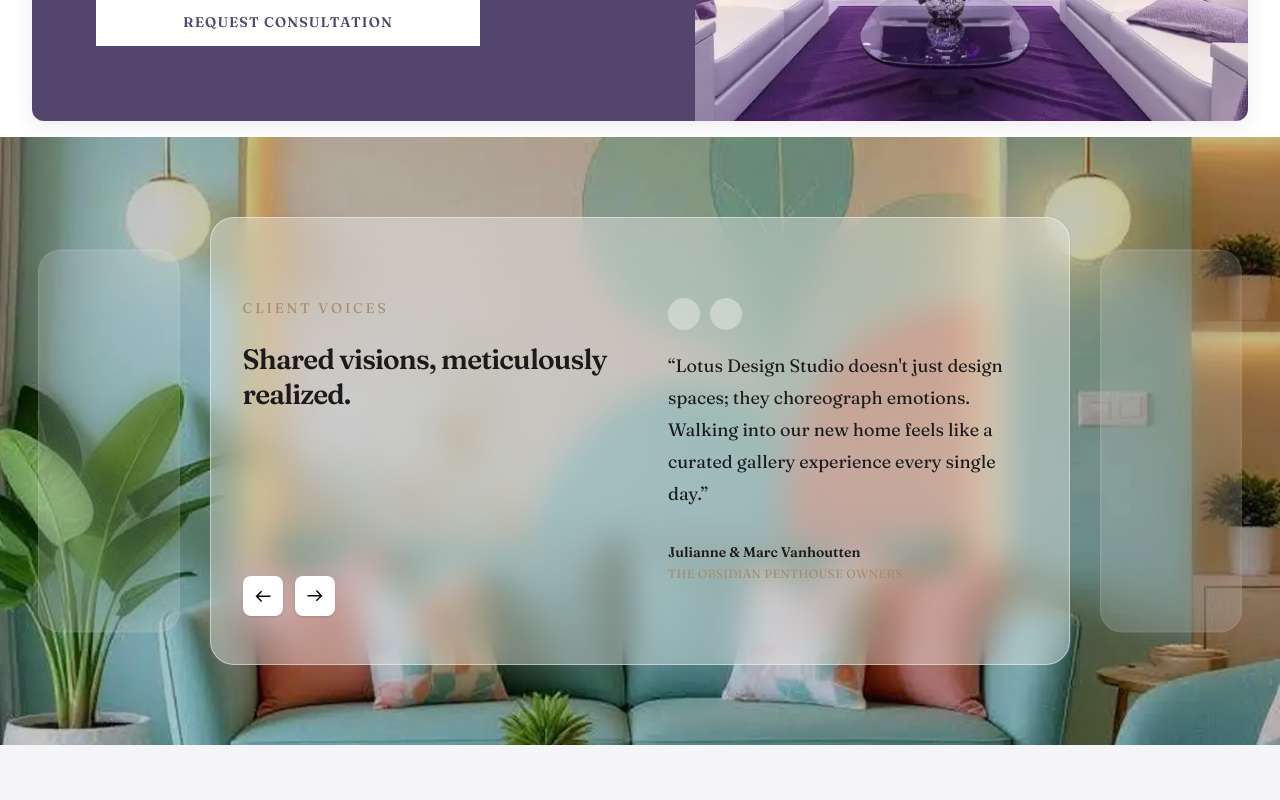
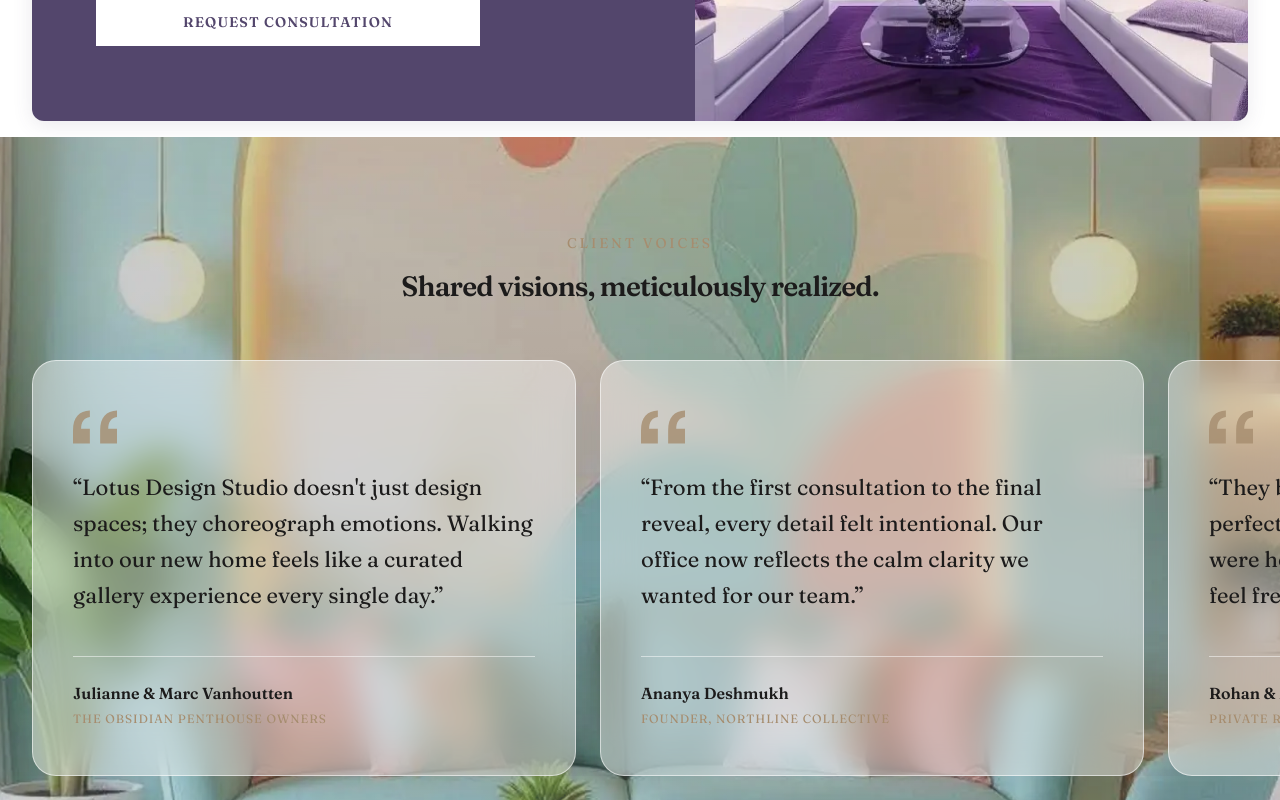
Before and after one commit to shubhamtidke0199/lotus-interiors, a Next.js app: page / in a window 1280 px wide. Shown: the part 5920-6720 px from the top of the page. Built offline with nearby package versions, Linux system fonts and the light colour scheme.

Commit message:
webscroll fix and testimonials fix

```diff
--- a/src/app/globals.css
+++ b/src/app/globals.css
@@ -43,6 +43,52 @@
   --color-testimonial-accent: #a68d6f;
   --radius-hero: 2rem;
   --radius-panel: 1.5rem;
+  --scrollbar-size: 10px;
+  --scrollbar-track: #f5f3f7;
+  --scrollbar-thumb: #53466c;
+  --scrollbar-thumb-hover: #3f3554;
+}
+
+* {
+  scrollbar-width: thin;
+  scrollbar-color: var(--scrollbar-thumb) var(--scrollbar-track);
+}
+
+*::-webkit-scrollbar {
+  width: var(--scrollbar-size);
+  height: var(--scrollbar-size);
+}
+
+*::-webkit-scrollbar-track {
+  background: var(--scrollbar-track);
+  border-radius: 999px;
+}
+
+*::-webkit-scrollbar-thumb {
+  background: linear-gradient(
+    180deg,
+    color-mix(in srgb, var(--scrollbar-thumb) 82%, #bca3de) 0%,
+    var(--scrollbar-thumb) 100%
+  );
+  border: 2px solid var(--scrollbar-track);
+  border-radius: 999px;
+  background-clip: padding-box;
+}
+
+*::-webkit-scrollbar-thumb:hover {
+  background: var(--scrollbar-thumb-hover);
+  border: 2px solid var(--scrollbar-track);
+  background-clip: padding-box;
+}
+
+*::-webkit-scrollbar-button {
+  display: none;
+  width: 0;
+  height: 0;
+}
+
+*::-webkit-scrollbar-corner {
+  background: var(--scrollbar-track);
 }
 
 button {
@@ -193,10 +239,21 @@ button {
 }
 
 .testimonial-glass-card {
-  background-color: rgba(255, 255, 255, 0.35);
-  -webkit-backdrop-filter: blur(16px);
-  backdrop-filter: blur(16px);
-  border: 1px solid rgba(255, 255, 255, 0.45);
+  background-color: rgba(255, 255, 255, 0.42);
+  -webkit-backdrop-filter: blur(18px);
+  backdrop-filter: blur(18px);
+  border: 1px solid rgba(255, 255, 255, 0.55);
+  box-shadow: 0 18px 48px rgba(83, 70, 108, 0.08);
+}
+
+.testimonials-carousel-viewport {
+  -ms-overflow-style: none;
+  scrollbar-width: none;
+  touch-action: pan-x;
+}
+
+.testimonials-carousel-viewport::-webkit-scrollbar {
+  display: none;
 }
 
 .portfolio-card-overlay {
--- a/src/components/sections/TestimonialsSection.jsx
+++ b/src/components/sections/TestimonialsSection.jsx
@@ -1,108 +1,133 @@
 "use client";
 
-import { useState } from "react";
+import { useEffect, useRef } from "react";
 import { testimonials } from "@/data/landingContent";
 
-function ChevronIcon({ direction = "left", className = "" }) {
+const SCROLL_SPEED = 0.4;
+const RESUME_DELAY_MS = 1800;
+
+function QuoteIcon() {
   return (
     <svg
       aria-hidden="true"
-      viewBox="0 0 15 12"
+      viewBox="0 0 48 36"
       fill="none"
-      className={`h-3 w-4 ${direction === "left" ? "rotate-180" : ""} ${className}`}
+      className="h-8 w-10 text-testimonial-accent/80 sm:h-9 sm:w-11"
     >
       <path
-        d="M9.34611 11.3076L8.29228 10.2231L12.1115 6.4038H0V4.90384H12.1115L8.29228 1.08459L9.34611 0L14.9999 5.65382L9.34611 11.3076Z"
+        d="M0 36V21.6C0 14.4 1.6 9.07 4.8 5.6 8 2.13 12.53 0.27 18.4 0v7.2c-3.2.53-5.6 1.87-7.2 4-1.6 2.13-2.4 5.07-2.4 8.8H18.4V36H0Zm29.6 0V21.6c0-7.2 1.6-12.53 4.8-16 3.2-3.47 7.73-5.33 13.6-5.6v7.2c-3.2.53-5.6 1.87-7.2 4-1.6 2.13-2.4 5.07-2.4 8.8h9.6V36H29.6Z"
         fill="currentColor"
       />
     </svg>
   );
 }
 
-function QuoteMarkIcon() {
+function TestimonialSlide({ testimonial }) {
   return (
-    <div aria-hidden="true" className="mb-5 flex gap-2.5">
-      <span className="size-8 rounded-full bg-white/35" />
-      <span className="size-8 rounded-full bg-white/35" />
-    </div>
-  );
-}
-
-function TestimonialCard({
-  testimonial,
-  titleId,
-  onPrevious,
-  onNext,
-  showNavigation = true,
-}) {
-  return (
-    <article className="testimonial-glass-card flex min-h-[26rem] w-full max-w-4xl flex-col rounded-3xl px-5 py-8 sm:px-8 lg:min-h-[28rem] lg:px-8 lg:pb-12 lg:pt-20">
-      <div className="grid flex-1 gap-8 lg:grid-cols-2 lg:gap-14">
-        <header className="flex flex-col justify-between">
+    <article className="testimonial-glass-card flex h-full min-h-[22rem] w-[min(88vw,22rem)] shrink-0 flex-col justify-between rounded-3xl px-6 py-8 sm:min-h-[24rem] sm:w-[28rem] sm:px-8 sm:py-10 lg:min-h-[26rem] lg:w-[34rem] lg:px-10 lg:py-12">
       <div>
-            <p className="type-eyebrow text-testimonial-accent">Client Voices</p>
-            <h2
-              id={titleId}
-              className="type-section-heading mt-6 text-heading"
-            >
-              Shared visions, meticulously realized.
-            </h2>
+        <QuoteIcon />
+        <blockquote className="mt-6 font-fraunces text-lg font-normal leading-8 text-heading sm:text-xl sm:leading-9 lg:text-[1.375rem] lg:leading-9">
+          &ldquo;{testimonial.quote}&rdquo;
+        </blockquote>
       </div>
 
-          {showNavigation && (
-            <div className="mt-6 flex gap-3">
-              <button
-                type="button"
-                aria-label="Previous testimonial"
-                onClick={onPrevious}
-                className="inline-flex size-10 items-center justify-center rounded-lg bg-white text-nav shadow-sm transition-opacity hover:opacity-80"
-              >
-                <ChevronIcon direction="left" />
-              </button>
-              <button
-                type="button"
-                aria-label="Next testimonial"
-                onClick={onNext}
-                className="inline-flex size-10 items-center justify-center rounded-lg bg-white text-nav shadow-sm transition-opacity hover:opacity-80"
-              >
-                <ChevronIcon direction="right" />
-              </button>
-            </div>
-          )}
-        </header>
-
-        <figure className="flex flex-col">
-          <QuoteMarkIcon />
-          <blockquote className="font-fraunces text-base font-normal leading-7 text-heading sm:text-lg sm:leading-8">
-            &ldquo;{testimonial.quote}&rdquo;
-          </blockquote>
-          <figcaption className="mt-8 flex flex-col gap-1">
-            <cite className="not-italic font-fraunces text-sm font-semibold leading-5 text-heading">
+      <footer className="mt-10 flex flex-col gap-1.5 border-t border-white/50 pt-6">
+        <p className="font-fraunces text-base font-semibold leading-6 text-heading">
           {testimonial.author}
-            </cite>
-            <p className="font-fraunces text-xs uppercase leading-4 tracking-wide text-testimonial-accent">
+        </p>
+        <p className="font-fraunces text-xs uppercase leading-4 tracking-[0.08em] text-testimonial-accent">
           {testimonial.role}
         </p>
-          </figcaption>
-        </figure>
-      </div>
+      </footer>
     </article>
   );
 }
 
 export default function TestimonialsSection() {
-  const [activeIndex, setActiveIndex] = useState(0);
-  const slideCount = testimonials.length;
+  const viewportRef = useRef(null);
+  const pausedRef = useRef(false);
+  const resumeTimerRef = useRef(0);
 
-  const goPrevious = () =>
-    setActiveIndex((prev) => (prev - 1 + slideCount) % slideCount);
+  useEffect(() => {
+    const viewport = viewportRef.current;
+    if (!viewport || testimonials.length === 0) return undefined;
 
-  const goNext = () => setActiveIndex((prev) => (prev + 1) % slideCount);
+    const getLoopWidth = () => viewport.scrollWidth / 2;
+
+    const wrapScroll = () => {
+      const loopWidth = getLoopWidth();
+      if (loopWidth <= 0) return;
+
+      if (viewport.scrollLeft >= loopWidth) {
+        viewport.scrollLeft -= loopWidth;
+      } else if (viewport.scrollLeft <= 0) {
+        viewport.scrollLeft += loopWidth;
+      }
+    };
+
+    const motionQuery = window.matchMedia("(prefers-reduced-motion: reduce)");
+    let frameId = 0;
+
+    const tick = () => {
+      if (!pausedRef.current && !motionQuery.matches) {
+        viewport.scrollLeft += SCROLL_SPEED;
+        wrapScroll();
+      }
+      frameId = window.requestAnimationFrame(tick);
+    };
+
+    frameId = window.requestAnimationFrame(tick);
+
+    const pause = () => {
+      pausedRef.current = true;
+      window.clearTimeout(resumeTimerRef.current);
+    };
+
+    const scheduleResume = () => {
+      window.clearTimeout(resumeTimerRef.current);
+      resumeTimerRef.current = window.setTimeout(() => {
+        pausedRef.current = false;
+      }, RESUME_DELAY_MS);
+    };
+
+    const onPointerEnter = () => pause();
+    const onPointerLeave = () => scheduleResume();
+    const onTouchStart = () => pause();
+    const onTouchEnd = () => scheduleResume();
+    const onWheel = () => {
+      pause();
+      scheduleResume();
+    };
+    const onScroll = () => wrapScroll();
+
+    viewport.addEventListener("pointerenter", onPointerEnter);
+    viewport.addEventListener("pointerleave", onPointerLeave);
+    viewport.addEventListener("touchstart", onTouchStart, { passive: true });
+    viewport.addEventListener("touchend", onTouchEnd);
+    viewport.addEventListener("touchcancel", onTouchEnd);
+    viewport.addEventListener("wheel", onWheel, { passive: true });
+    viewport.addEventListener("scroll", onScroll, { passive: true });
+
+    return () => {
+      window.cancelAnimationFrame(frameId);
+      window.clearTimeout(resumeTimerRef.current);
+      viewport.removeEventListener("pointerenter", onPointerEnter);
+      viewport.removeEventListener("pointerleave", onPointerLeave);
+      viewport.removeEventListener("touchstart", onTouchStart);
+      viewport.removeEventListener("touchend", onTouchEnd);
+      viewport.removeEventListener("touchcancel", onTouchEnd);
+      viewport.removeEventListener("wheel", onWheel);
+      viewport.removeEventListener("scroll", onScroll);
+    };
+  }, []);
+
+  const loopedTestimonials = [...testimonials, ...testimonials];
 
   return (
     <section
       aria-labelledby="testimonials-title"
-      className="relative overflow-hidden py-12 lg:py-20"
+      className="relative overflow-hidden py-14 sm:py-16 lg:py-24"
     >
       <img
         src="/images/testimonials/background.webp"
@@ -111,25 +136,35 @@ export default function TestimonialsSection() {
         className="absolute inset-0 size-full object-cover"
         loading="lazy"
       />
-
-      <div className="container-site relative z-10 px-4 sm:px-6 lg:px-8">
-        <div className="flex items-center justify-center gap-5 lg:gap-6">
       <div
         aria-hidden="true"
-            className="testimonial-glass-card hidden min-h-[26rem] w-full max-w-[12vw] shrink-0 scale-[0.92] rounded-3xl opacity-45 lg:block"
+        className="absolute inset-0 bg-gradient-to-b from-white/20 via-transparent to-white/25"
       />
 
-          <TestimonialCard
-            testimonial={testimonials[activeIndex]}
-            titleId="testimonials-title"
-            onPrevious={goPrevious}
-            onNext={goNext}
-          />
+      <div className="relative z-10">
+        <header className="container-site mx-auto max-w-2xl px-4 text-center sm:px-6 lg:px-8">
+          <p className="type-eyebrow text-testimonial-accent">Client Voices</p>
+          <h2
+            id="testimonials-title"
+            className="type-section-heading mt-3 text-heading sm:mt-4"
+          >
+            Shared visions, meticulously realized.
+          </h2>
+        </header>
 
         <div
-            aria-hidden="true"
-            className="testimonial-glass-card hidden min-h-[26rem] w-full max-w-[12vw] shrink-0 scale-[0.92] rounded-3xl opacity-45 lg:block"
+          ref={viewportRef}
+          className="testimonials-carousel-viewport mt-10 touch-pan-y overflow-x-auto overscroll-x-contain sm:mt-12 lg:mt-14"
+          aria-label="Client testimonials"
+        >
+          <div className="flex w-max gap-4 px-4 sm:gap-5 sm:px-6 lg:gap-6 lg:px-8">
+            {loopedTestimonials.map((testimonial, index) => (
+              <TestimonialSlide
+                key={`${testimonial.author}-${index}`}
+                testimonial={testimonial}
               />
+            ))}
+          </div>
         </div>
       </div>
     </section>
--- a/src/data/landingContent.js
+++ b/src/data/landingContent.js
@@ -515,6 +515,18 @@ export const testimonials = [
     author: "Rohan & Meera Kapoor",
     role: "Private Residence, Pune",
   },
+  {
+    quote:
+      "What stood out was how carefully they listened. Every room feels personal, calm, and elevated—without ever losing the warmth of a lived-in home.",
+    author: "Sneha & Arjun Mehta",
+    role: "Family Home, Mumbai",
+  },
+  {
+    quote:
+      "The process was seamless from concept to handover. Lotus brought clarity, craftsmanship, and a quiet luxury that still surprises guests.",
+    author: "Vikram Shah",
+    role: "Principal Architect, Studio North",
+  },
 ];
 
 export const footerColumns = [
```
Lines whose indentation alone changed are shown as unchanged.
